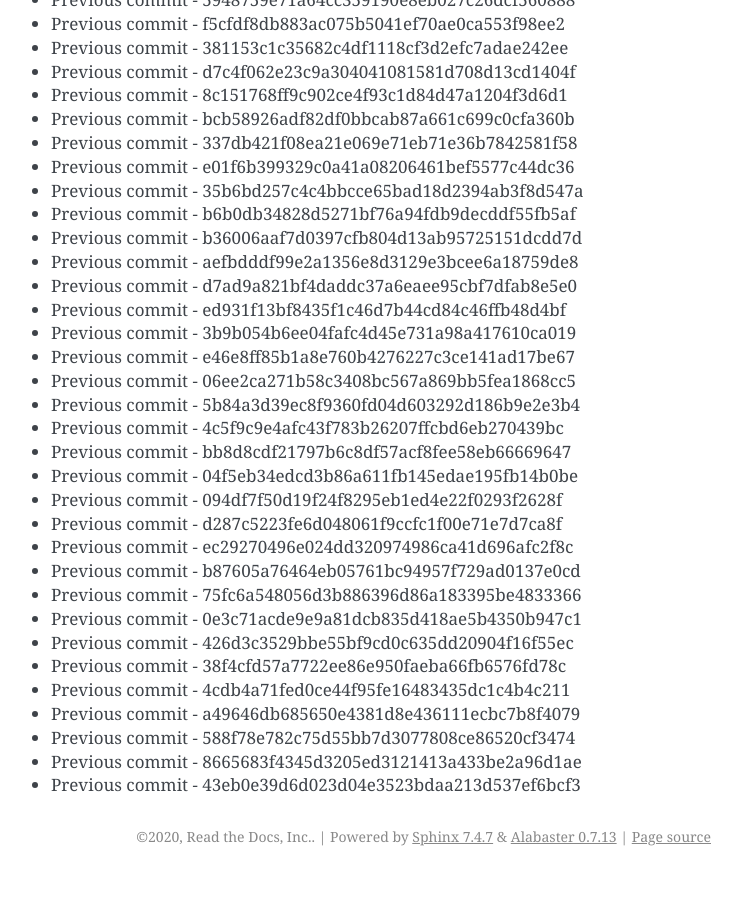
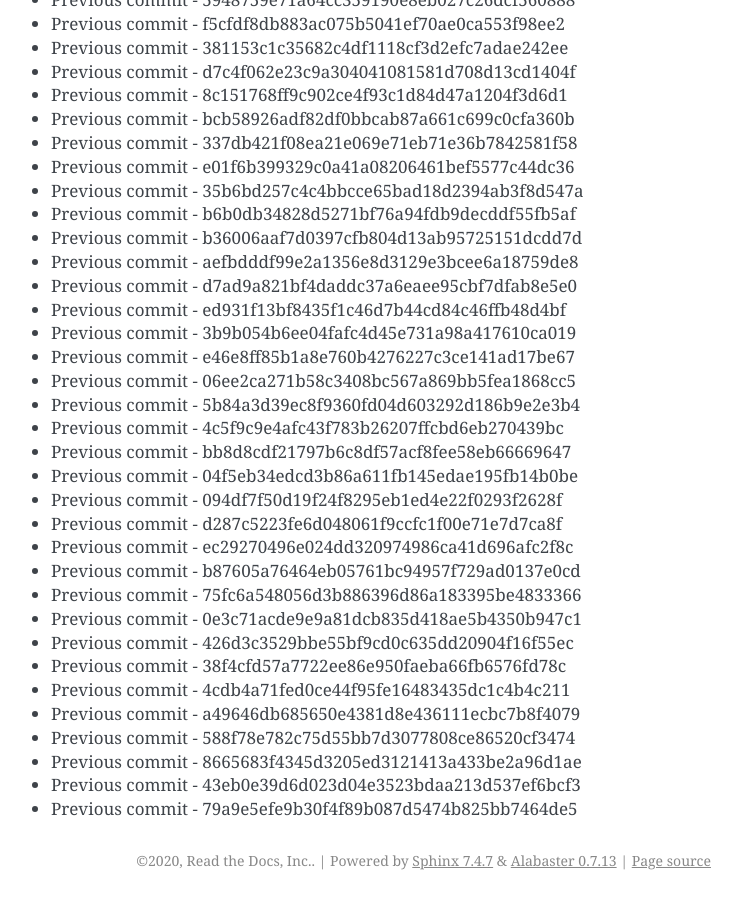
Before and after one commit to readthedocs/rtd-git-stresstest, a Sphinx documentation site: the page built from docs/updates.rst, in a window 1280 px wide and 900 px high, scrolled down 32567 px. Shown: the whole window, without its empty margins (399-1141 px from the left). Built offline with Sphinx 7.4.7, drawn with Linux system fonts in a browser that asks for light colours; before the commit the page ends 33443 px from its top, so only the background shows below that.

Commit message:
Generating commit from previous: 79a9e5efe9b30f4f89b087d5474b825bb7464de5

```diff
--- a/docs/updates.rst
+++ b/docs/updates.rst
@@ -1400,3 +1400,4 @@ It can be tested for any performance characteristics.
 * Previous commit - 588f78e782c75d55bb7d3077808ce86520cf3474
 * Previous commit - 8665683f4345d3205ed3121413a433be2a96d1ae
 * Previous commit - 43eb0e39d6d023d04e3523bdaa213d537ef6bcf3
+* Previous commit - 79a9e5efe9b30f4f89b087d5474b825bb7464de5
```
